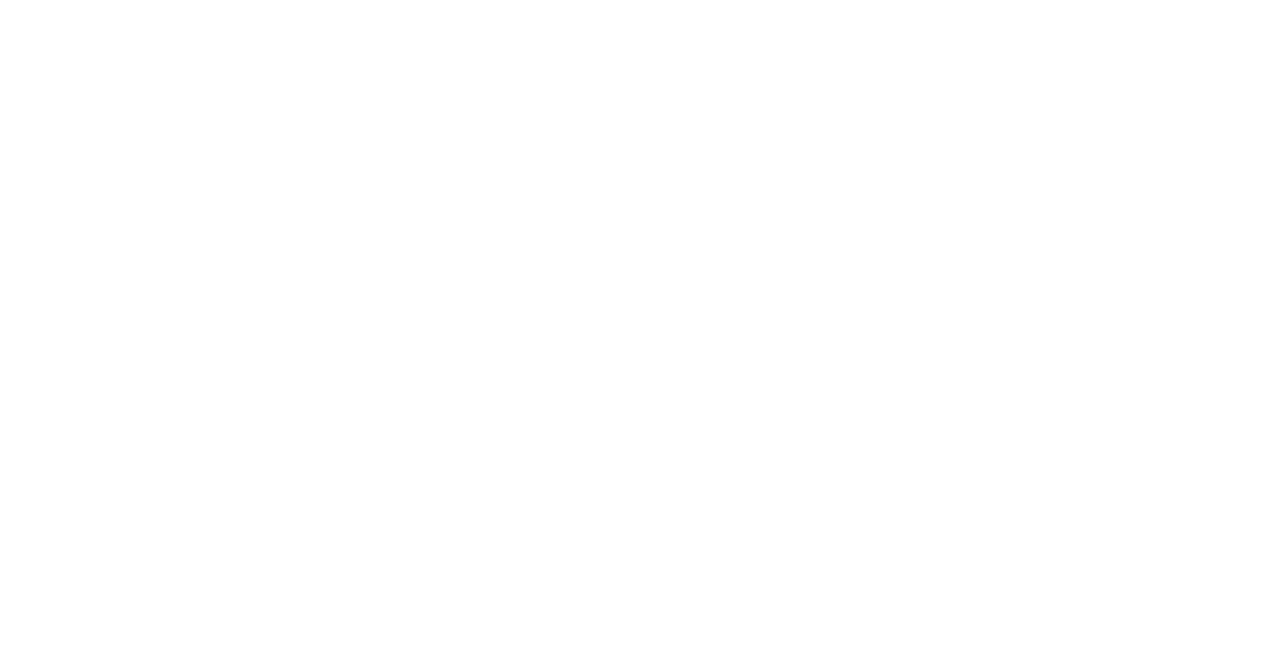
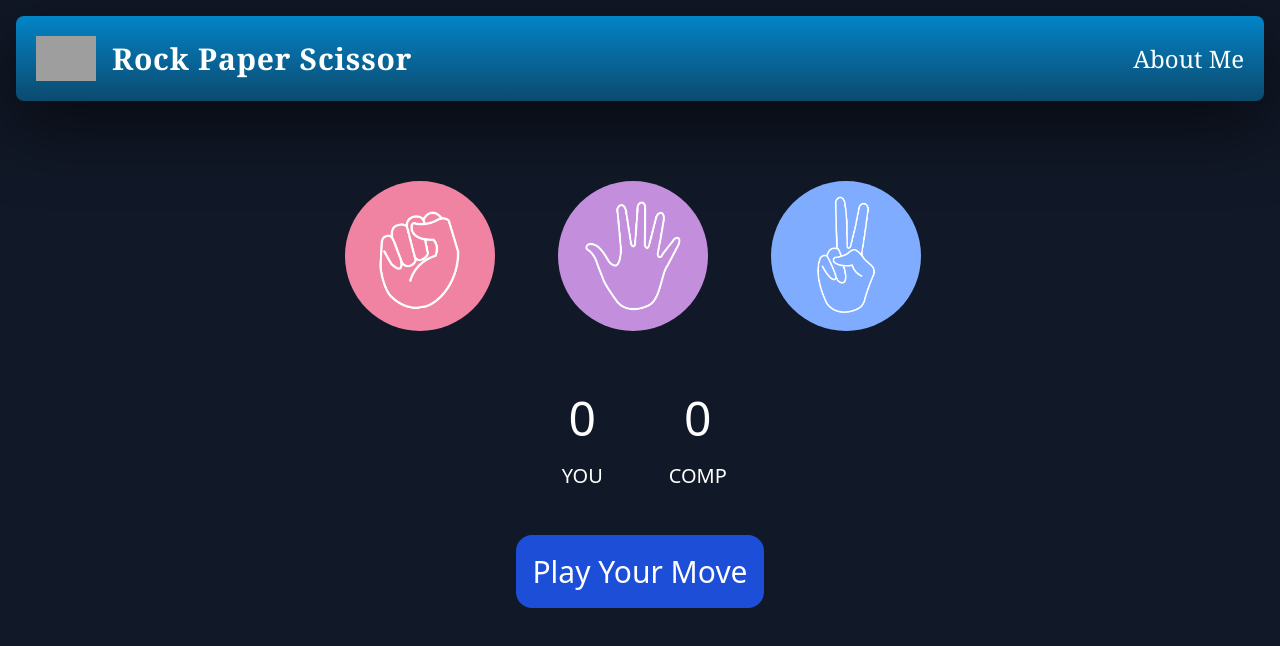
Before and after one commit to khushii-13/Stone-Paper-Scissor, a plain HTML site: page index.html in a window 1280 px wide. Drawn offline with nearby package versions, Linux system fonts and the light colour scheme; grey boxes are pictures that could not be loaded.

Commit message:
28-06-2024

```diff
--- a/index.html
+++ b/index.html
@@ -1,11 +1,55 @@
 <!DOCTYPE html>
 <html lang="en">
+
 <head>
     <meta charset="UTF-8">
     <meta name="viewport" content="width=device-width, initial-scale=1.0">
-    <title>Stone Paper Scissor</title>
+    <title>Stone-Paper-Scissor</title>
+    <script src="https://cdn.tailwindcss.com"></script>
+    <link rel="stylesheet" href="style.css">
 </head>
-<body>
 
+<body class="bg-gray-900 text-white ">
+    <nav class="flex justify-between items-center text-white p-5 text-2xl font-serif  m-4 rounded-lg
+         navig bg-gradient-to-b from-sky-600 to-sky-900 ">
+        <ul class="nav-left flex  items-center">
+            <li>
+                <img src="https://upload.wikimedia.org/wikipedia/commons/6/67/Rock-paper-scissors.svg" alt=""
+                    width="60">
+            </li>
+            <li class="ml-4 font-extrabold text-3xl tracking-wide ">
+                Rock Paper Scissor
+            </li>
+        </ul>
+        <ul class="nav-right ">
+            <li><a href="about.html">About Me</a></li>
+        </ul>
+    </nav>
+    <div class="choices">
+        <div class="choice" id="rock">
+            <img class="logoImg" src="rock.png" alt="">
+        </div>
+        <div class="choice" id="paper">
+            <img class="logoImg" src="paper.png" alt="">
+        </div>
+        <div class="choice" id="scissors">
+            <img class="logoImg" src="scissors.png" alt="">
+        </div>
+    </div>
+    <div class="scoreBoard flex justify-center gap-12 m-7">
+        <div class="score">
+            <p id="yourScore" class="text-5xl m-5">0</p>
+            <p class="text-xl">YOU</p>
+        </div>
+        <div class="score">
+            <p id="compScore" class="text-5xl m-5">0</p>
+            <p class="text-xl">COMP</p>
+        </div>
+    </div>
+    <div class="printMsg mt-16 ">
+        <p class="text-3xl bg-blue-700  inline p-4 rounded-2xl ">Play Your Move</p>
+    </div>
+    <script src="script.js"></script>
 </body>
+
 </html>
--- a/script.js
+++ b/script.js
@@ -0,0 +1,27 @@
+let userScore = 0;
+let compScore = 0;
+
+let choices =  document.querySelectorAll(".choice");
+let printResult = document.querySelector(".printMsg");
+const genCompChoice =()=>{
+    const options = ["roock","paper","scissors"];
+    const ramdomIdx= Math.floor(Math.random()*3);
+    return options[ramdomIdx];
+}
+const playgame =(userChoice)=>{
+    console.log("user choice = ",userChoice);
+    const compChoice = genCompChoice();
+    console.log("comp choice = ",compChoice);
+    if(userChoice===compChoice){
+        printResult.innerText = "It's a Draw";
+
+    }
+ }
+choices.forEach((choice)=>{
+    let userChoice = choice.getAttribute("id");
+    choice.addEventListener("click",()=>{
+
+        playgame(userChoice);
+    })
+
+})
--- a/style.css
+++ b/style.css
@@ -0,0 +1,34 @@
+.navig {
+    box-shadow: rgba(0, 0, 0, 0.56) 0px 22px 70px 4px;
+}
+
+* {
+    margin: 0;
+    padding: 0;
+    text-align: center;
+}
+
+.choice {
+    height: 165px;
+    width: 165px;
+}
+
+.choices {
+    display: flex;
+    justify-content: center;
+    margin-top: 5rem;
+    gap: 3rem;
+    align-items: center;
+}
+
+.choice :hover {
+    opacity: 0.3;
+    cursor: pointer;
+}
+
+.logoImg {
+    border-radius: 50%;
+    width: 150px;
+    height: 150px;
+    object-fit: cover;
+}
```
Also changed, not shown: about.html (added, +11 -0 lines), paper.png (added), rock.png (added), scissors.png (added).
